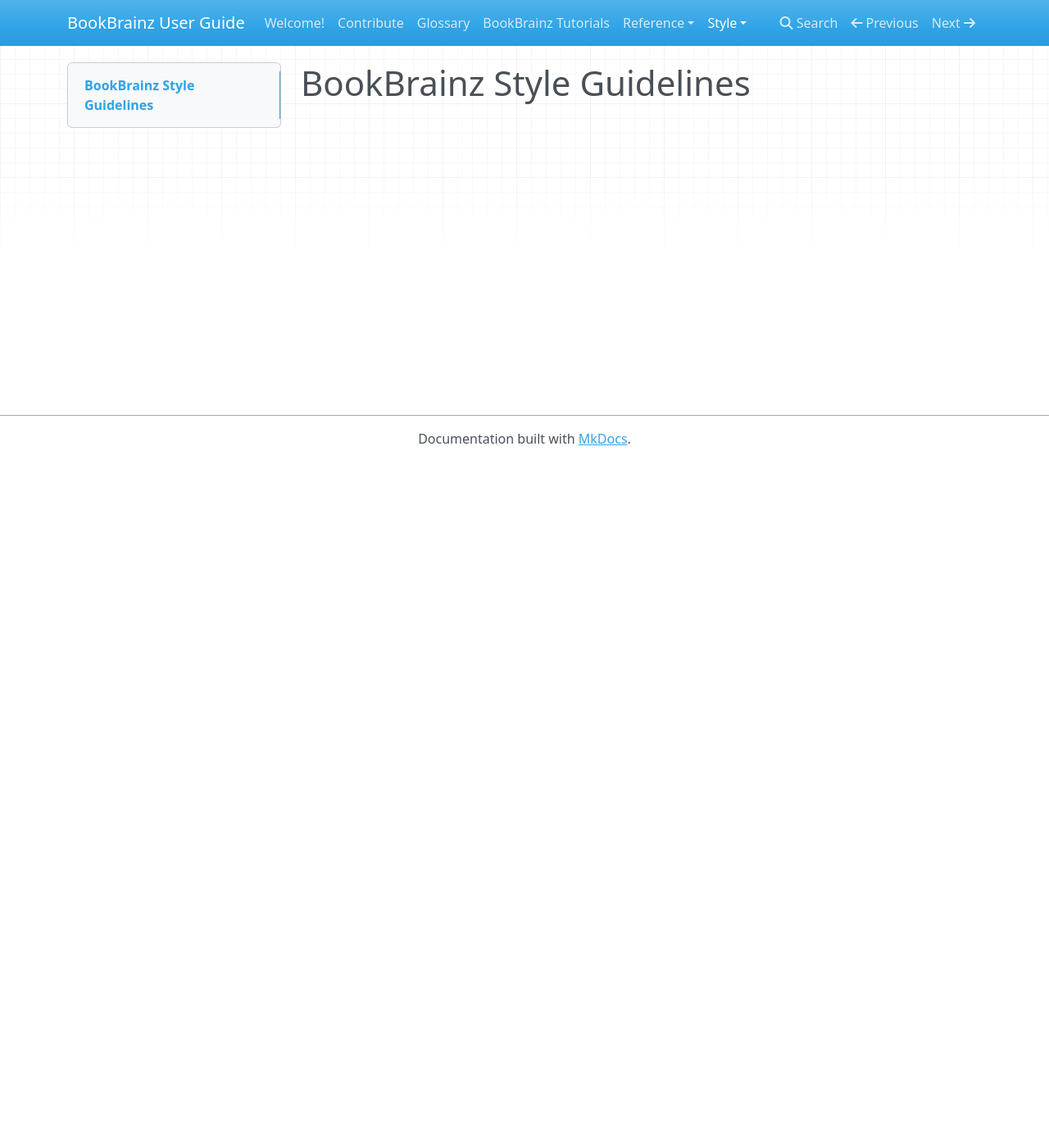
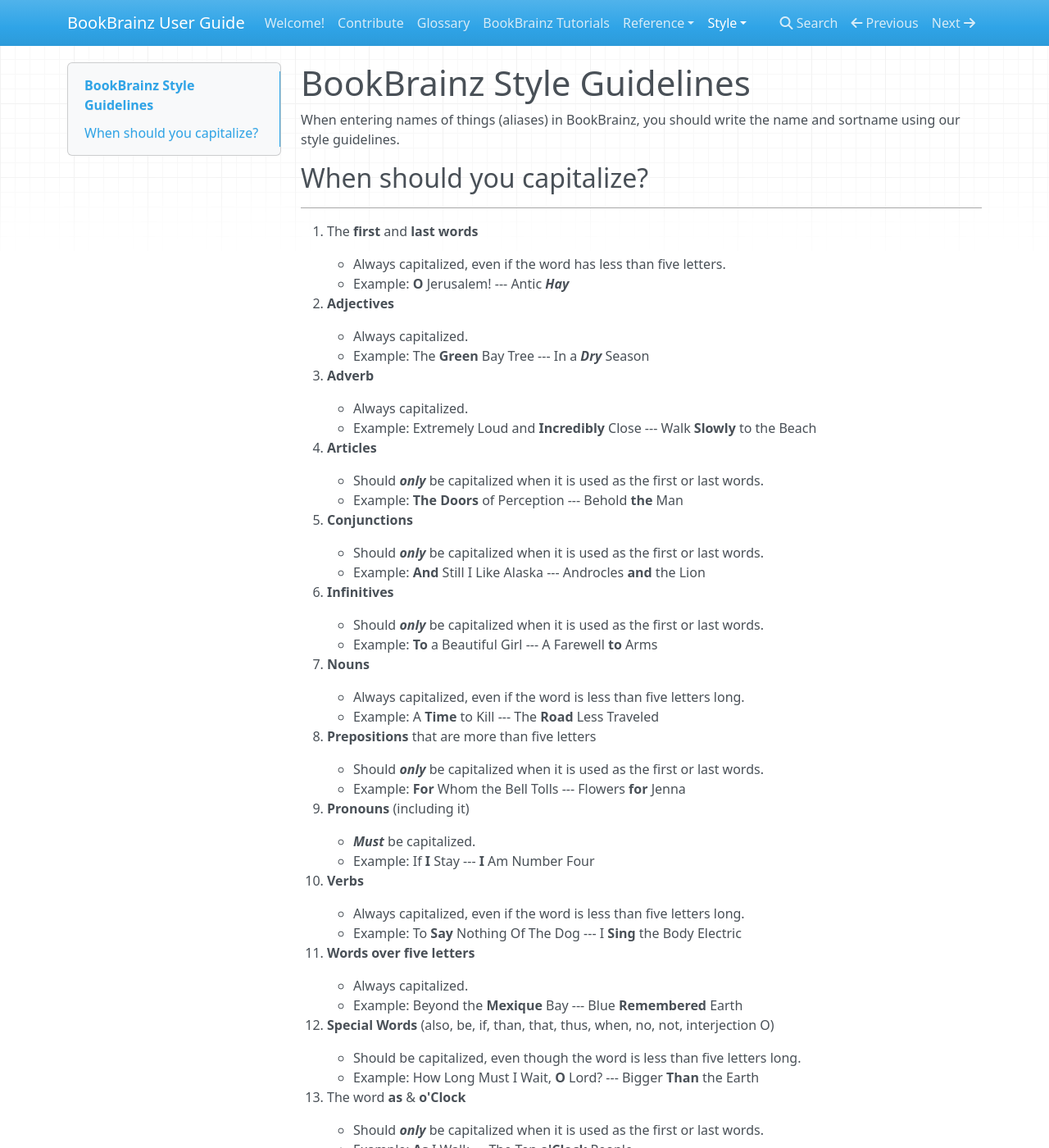
Before and after one commit to metabrainz/bookbrainz-user-guide, an MkDocs documentation site: the page built from docs/style/introduction.md, in a window 1280 px wide and 1400 px high. Shown: the whole window at 82% size. Built offline with MkDocs 1.6.1, drawn with Linux system fonts in a browser that asks for light colours; nearby versions of some CDN libraries; some of the changed text lies outside the part shown.

Commit message:
Update introduction.md

```diff
--- a/docs/style/introduction.md
+++ b/docs/style/introduction.md
@@ -1 +1,56 @@
 # BookBrainz Style Guidelines
+When entering names of things (aliases) in BookBrainz, you should write the name and sortname using our style guidelines.
+
+## When should you capitalize?
+------------------------------
+1. The **first** and **last words**
+    + Always capitalized, even if the word has less than five letters.
+    + Example: **O** Jerusalem!   ---    Antic ***Hay***
+
+2. **Adjectives**
+    + Always capitalized.
+    + Example: The **Green** Bay Tree   ---   In a ***Dry*** Season
+
+3. **Adverb**
+    + Always capitalized.
+    + Example: Extremely Loud and **Incredibly** Close  --- Walk **Slowly** to the Beach
+
+4. **Articles**
+    + Should **_only_** be capitalized when it is used as the first or last words.
+    + Example: **The Doors** of Perception   ---    Behold **the** Man
+
+5. **Conjunctions**
+    + Should **_only_** be capitalized when it is used as the first or last words.
+    + Example: **And** Still I Like Alaska ---   Androcles **and** the Lion
+
+6. **Infinitives**
+    + Should **_only_** be capitalized when it is used as the first or last words.
+    + Example: **To** a Beautiful Girl ---   A Farewell **to** Arms
+
+7. **Nouns**
+    + Always capitalized, even if the word is less than five letters long.
+    + Example: A **Time** to Kill   ---   The **Road** Less Traveled
+
+8. **Prepositions** that are more than five letters
+    + Should **_only_** be capitalized when it is used as the first or last words.
+    + Example: **For** Whom the Bell Tolls   ---   Flowers **for** Jenna
+
+9. **Pronouns** (including it)
+    + **_Must_** be capitalized.
+    + Example: If **I** Stay  ---   **I** Am Number Four
+
+10. **Verbs**
+    + Always capitalized, even if the word is less than five letters long.
+    + Example: To **Say** Nothing Of The Dog   --- I **Sing** the Body Electric
+
+11. **Words over five letters**
+    + Always capitalized.
+    + Example: Beyond the **Mexique** Bay   ---   Blue **Remembered** Earth
+
+12. **Special Words** (also, be, if, than, that, thus, when, no, not, interjection O)
+    + Should be capitalized, even though the word is less than five letters long.
+    + Example: How Long Must I Wait, **O** Lord?   ---   Bigger **Than** the Earth
+
+13. The word **as** & **o'Clock**
+    + Should **_only_** be capitalized when it is used as the first or last words.
+    + Example: **As** I Walk --- The Ten **o'Clock** People
```
